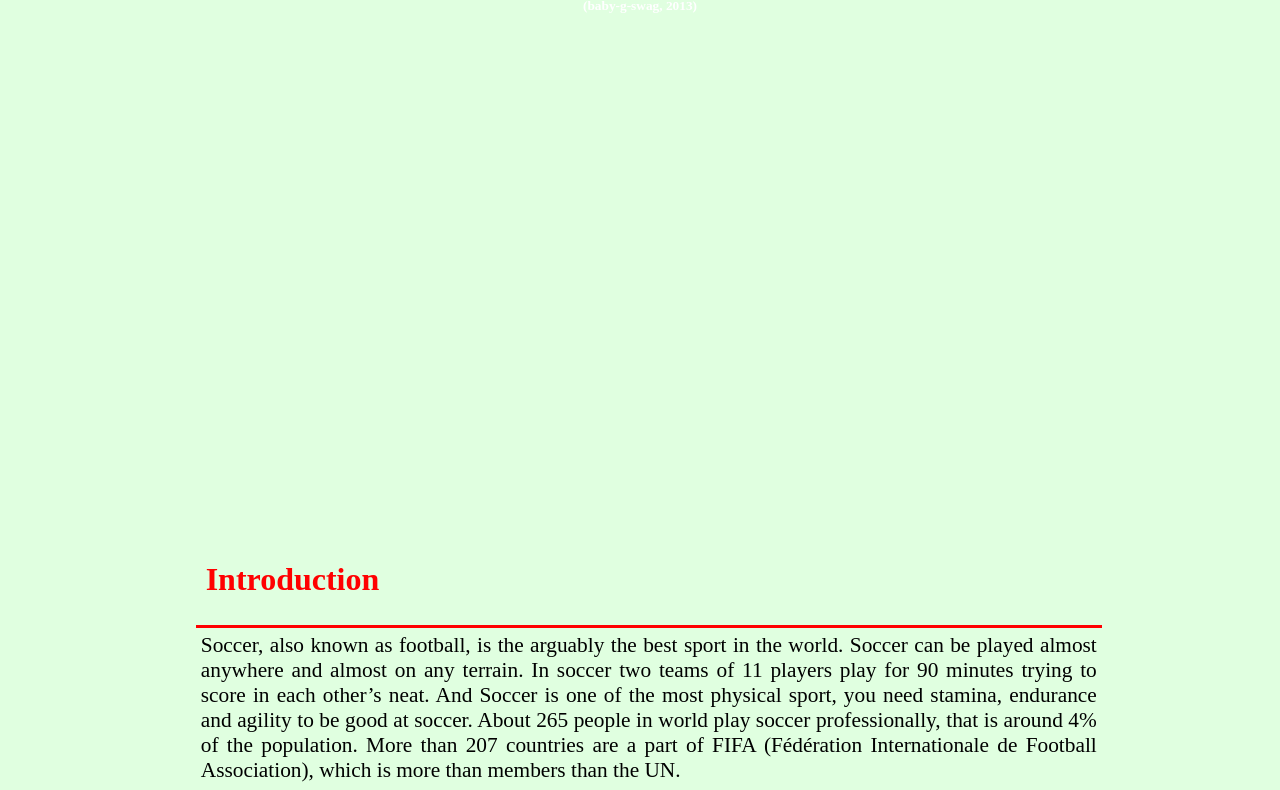
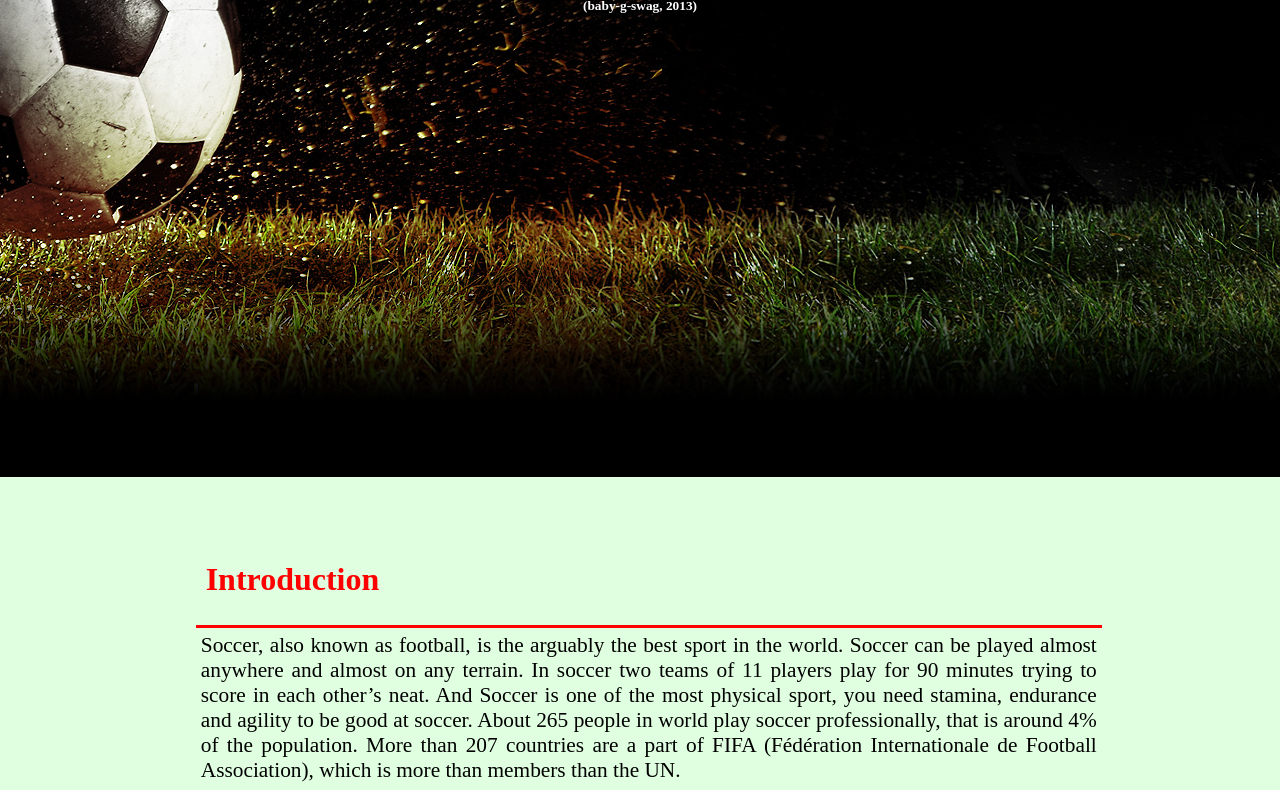
Before and after one commit to Osei-OwusuC/home, a plain HTML site: page index.html in a window 1280 px wide. Shown: the part 487-1277 px from the top of the page. Drawn offline with Linux system fonts and the light colour scheme.

Commit message:
Update soccer.css

```diff
--- a/soccer.css
+++ b/soccer.css
@@ -4,7 +4,7 @@
 	margin-top: -200px;
 	font-size: 100pt;
 	height: 1000px;
-	background-image: url(images/soccerdark.jpg);
+	background-image: url(soccerdark.jpg);
     background-position: center ;
     background-repeat: no-repeat;
 	color: white;
```
